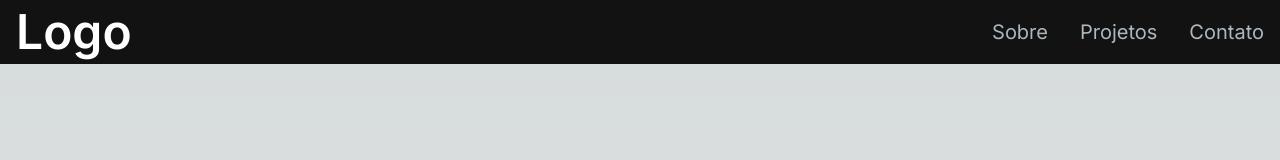
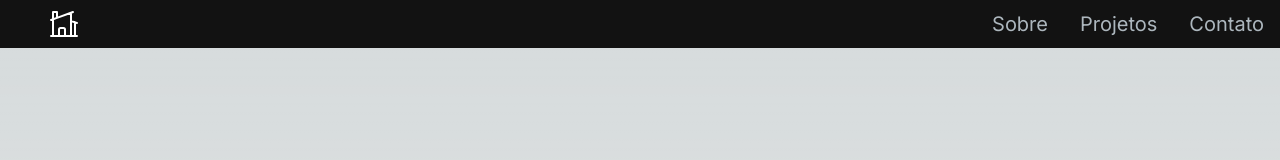
Before and after one commit to kelvindemirandabarros/portfolio, a Next.js app: page / in a window 1280 px wide. Shown: the top 160 px of the page. Built offline with nearby package versions, Linux system fonts and the light colour scheme.

Commit message:
fix: Substituído nome LOGO por Ícone de casa.

```diff
--- a/src/components/Navbar.tsx
+++ b/src/components/Navbar.tsx
@@ -3,6 +3,7 @@
 import React, { useState } from 'react';
 import Link from 'next/link';
 import { Bars3Icon, XMarkIcon } from '@heroicons/react/24/solid';
+import { HomeModernIcon } from '@heroicons/react/24/outline';
 
 // Components:
 import { NavLink } from './NavLink';
@@ -34,7 +35,7 @@ export function Navbar() {
           href={'/'}
           className='text-2xl md:text-5xl text-white font-semibold'
         >
-          Logo
+          <HomeModernIcon className='h-8 w-8 ml-8' />
         </Link>
 
         <div className='mobile-menu block md:hidden'>
```
